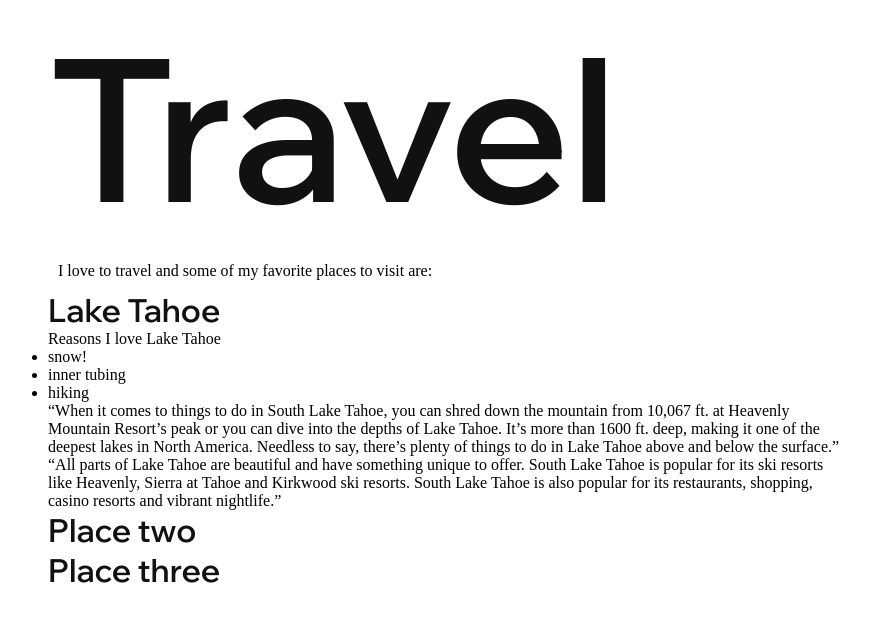
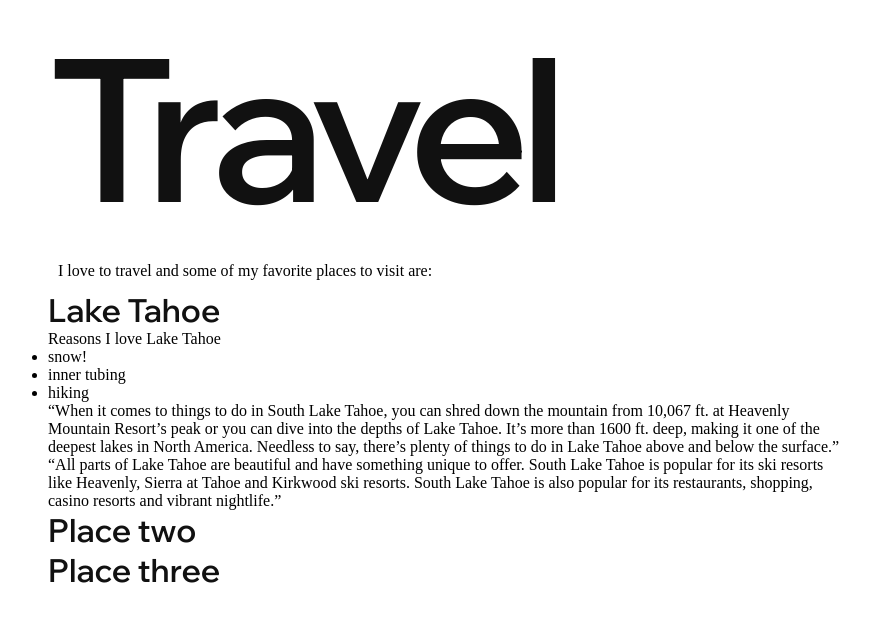
Before and after one commit to harryg02/CSS_InClass_Activity-main_Sep2, a plain HTML site: page index.html in a window 1280 px wide. Shown: the whole page, without its empty margins (192-1062 px from the left). Drawn offline with Linux system fonts and the light colour scheme.

Commit message:
update style.css

```diff
--- a/css/style.css
+++ b/css/style.css
@@ -9,6 +9,7 @@ h1 {
   font-size: 200px;
   font-weight: 600;
   font-style: normal;
+  letter-spacing: -10px;
 }
 
 h2 {
```
